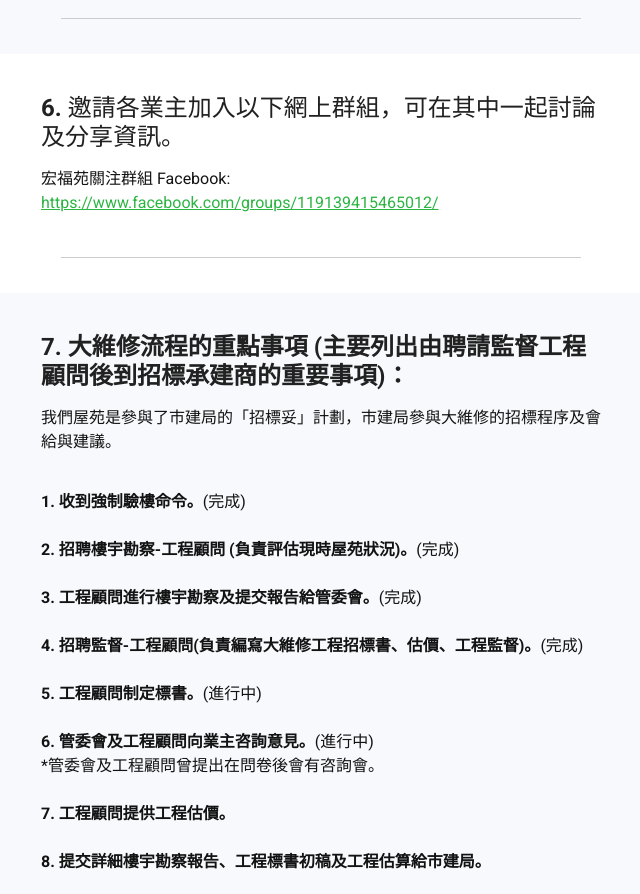
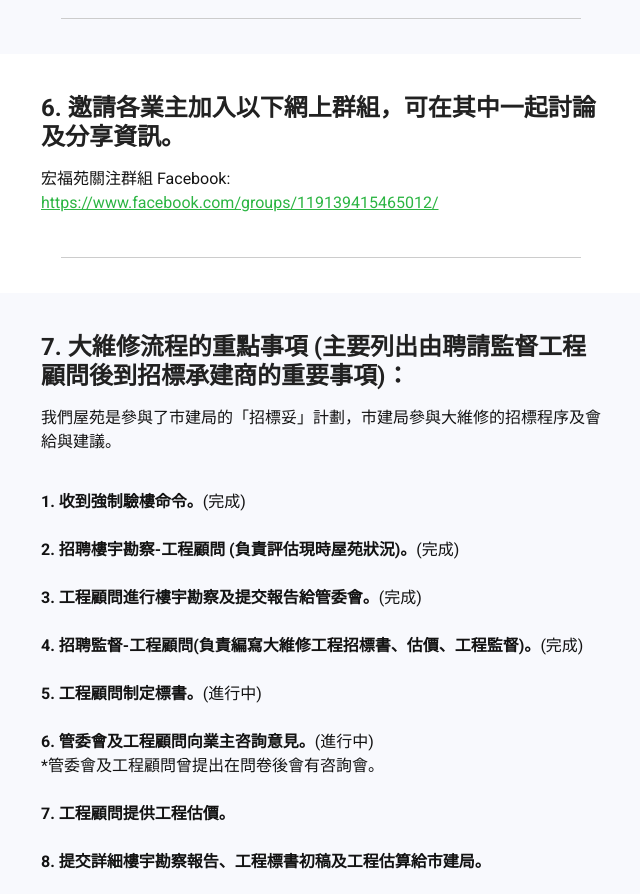
Before and after one commit to smallresident/wfcrepairs, a plain HTML site: page index.html in a window 1280 px wide. Shown: the part 1839-2733 px from the top of the page, without its empty margins (319-959 px from the left). Drawn offline with Linux system fonts and the light colour scheme.

Commit message:
Add files via upload

```diff
--- a/index.html
+++ b/index.html
@@ -287,7 +287,7 @@ a[x-apple-data-detectors] {
                   <td align="center" valign="top" style="padding:0;Margin:0;width:560px">
                    <table cellpadding="0" cellspacing="0" width="100%" role="presentation" style="mso-table-lspace:0pt;mso-table-rspace:0pt;border-collapse:collapse;border-spacing:0px">
                      <tr>
-                      <td align="left" style="padding:0;Margin:0"><h3 style="Margin:0;line-height:29px;mso-line-height-rule:exactly;font-family:roboto, 'helvetica neue', helvetica, arial, sans-serif;font-size:24px;font-style:normal;font-weight:normal;color:#212121;text-align:left"><b>6. </b>邀請各業主加入以下網上群組，可在其中一起討論及分享資訊。<b></b></h3></td>
+                      <td align="left" style="padding:0;Margin:0"><h3 style="Margin:0;line-height:29px;mso-line-height-rule:exactly;font-family:roboto, 'helvetica neue', helvetica, arial, sans-serif;font-size:24px;font-style:normal;font-weight:bold;color:#212121;text-align:left"><b>6. </b>邀請各業主加入以下網上群組，可在其中一起討論及分享資訊。<b></b></h3></td>
                      </tr>
                      <tr>
                       <td align="left" class="es-m-txt-l" style="padding:0;Margin:0;padding-top:15px"><p style="Margin:0;-webkit-text-size-adjust:none;-ms-text-size-adjust:none;mso-line-height-rule:exactly;font-family:roboto, 'helvetica neue', helvetica, arial, sans-serif;line-height:24px;color:#131313;font-size:16px">宏福苑關注群組 Facebook:&nbsp;<br><a href="https://www.facebook.com/groups/119139415465012/" style="-webkit-text-size-adjust:none;-ms-text-size-adjust:none;mso-line-height-rule:exactly;text-decoration:underline;color:#2CB543;font-size:16px;word-break:break-all">https://www.facebook.com/groups/119139415465012/</a></p><p style="Margin:0;-webkit-text-size-adjust:none;-ms-text-size-adjust:none;mso-line-height-rule:exactly;font-family:roboto, 'helvetica neue', helvetica, arial, sans-serif;line-height:21px;color:#131313;font-size:14px"><br></p></td>
```
